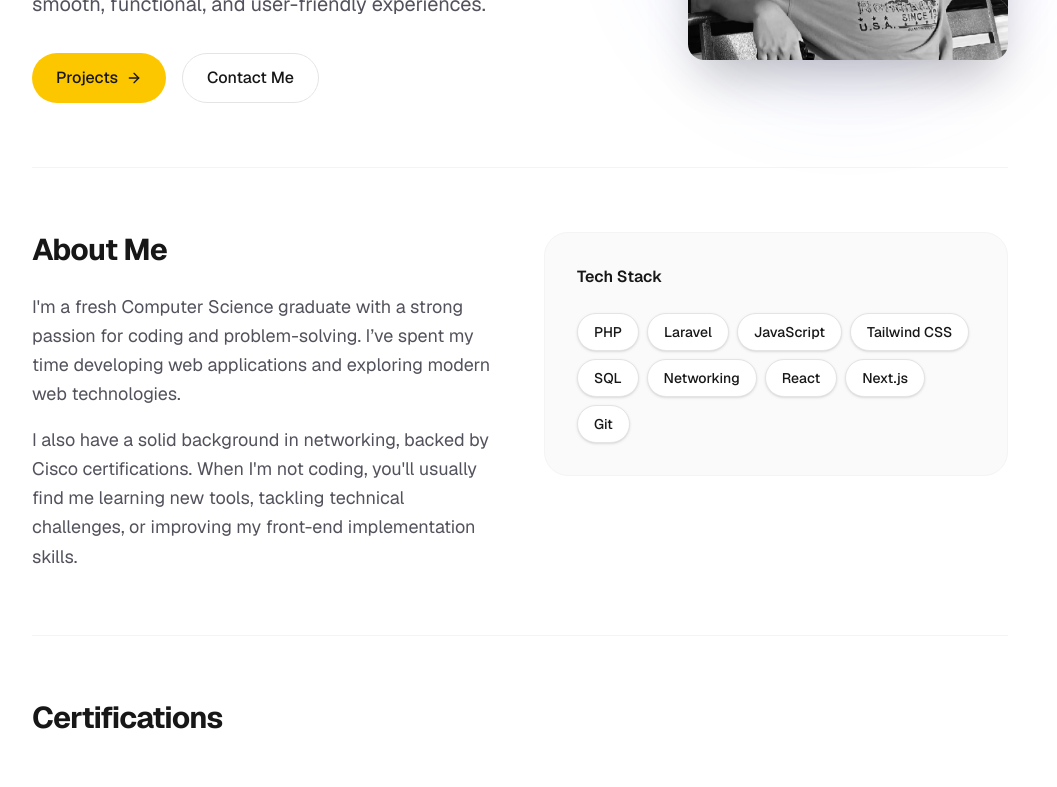
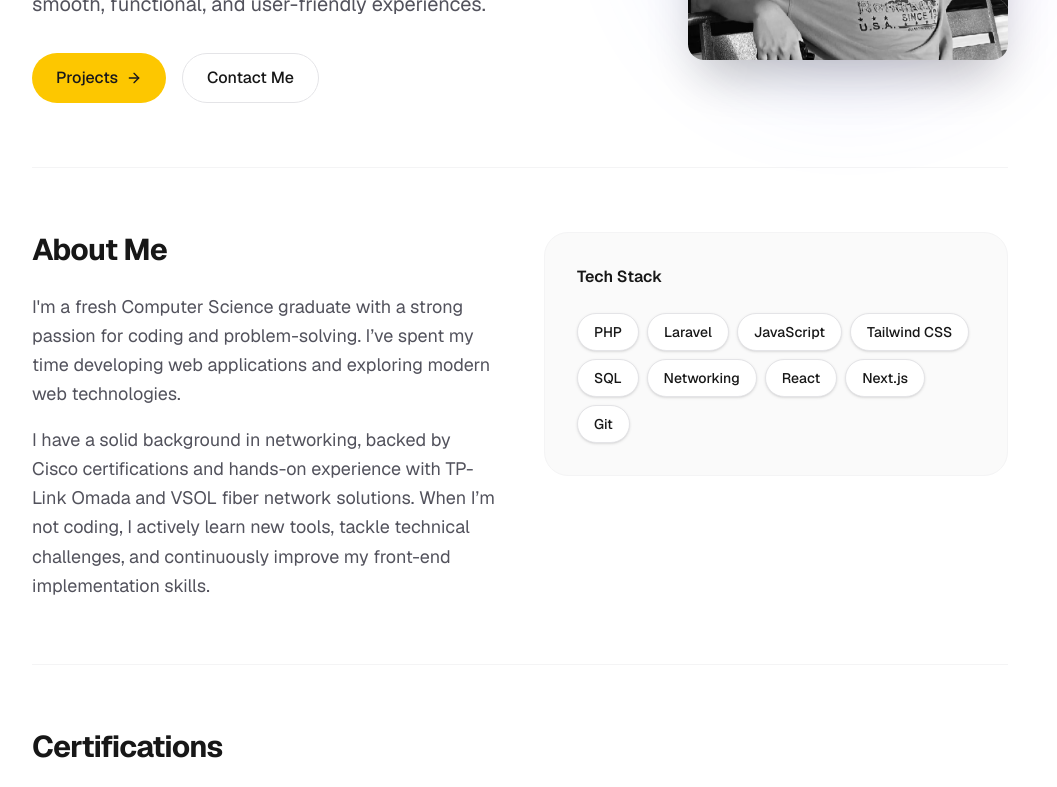
Before and after one commit to futapete/Diego, a Next.js app: page / in a window 1280 px wide. Shown: the part 446-1233 px from the top of the page, without its empty margins (120-1177 px from the left). Built offline with nearby package versions, Linux system fonts and the light colour scheme.

Commit message:
Enhance personal background description
Updated background information to include hands-on experience with TP-Link Omada and VSOL fiber network solutions.

```diff
--- a/app/page.tsx
+++ b/app/page.tsx
@@ -88,7 +88,7 @@ export default function Home() {
                  I'm a fresh Computer Science graduate with a strong passion for coding and problem-solving. I’ve spent my time developing web applications and exploring modern web technologies.
                 </p>
                 <p>
-                 I also have a solid background in networking, backed by Cisco certifications. When I'm not coding, you'll usually find me learning new tools, tackling technical challenges, or improving my front-end implementation skills.
+                 I have a solid background in networking, backed by Cisco certifications and hands-on experience with TP-Link Omada and VSOL fiber network solutions. When I’m not coding, I actively learn new tools, tackle technical challenges, and continuously improve my front-end implementation skills.
                 </p>
               </div>
             </div>
```
